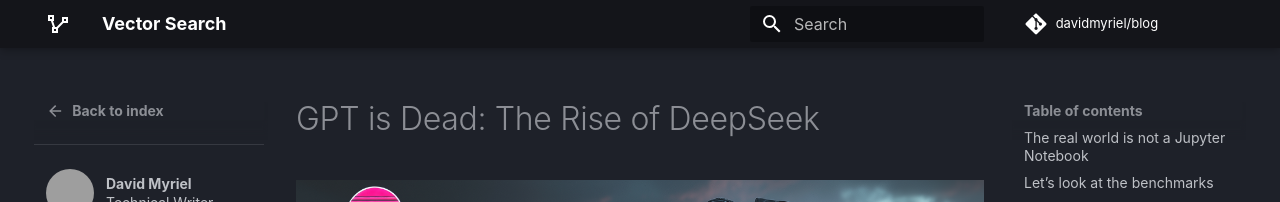
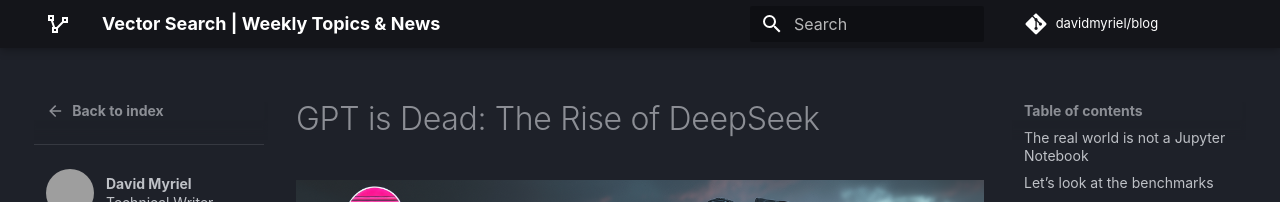
Before and after one commit to myriel-io/vectorsearch, an MkDocs documentation site: the page built from docs/posts/gpt-is-dead.md, in a window 1280 px wide. Shown: the top 202 px of the page. Built offline with MkDocs 1.6.1 and Material for MkDocs 9.7.7, drawn with Linux system fonts in a browser that asks for light colours; some web fonts are replaced; comment, search, counter and statistics services are not loaded; grey boxes are pictures that could not be loaded.

Commit message:
Update mkdocs.yml

```diff
--- a/mkdocs.yml
+++ b/mkdocs.yml
@@ -1,4 +1,4 @@
-site_name: Vector Search
+site_name: Vector Search | Weekly Topics & News
 site_description: Weekly topics & news in the world of vector databases & search tech.
 site_url: http://www.vectorsearch.tech
 
```
